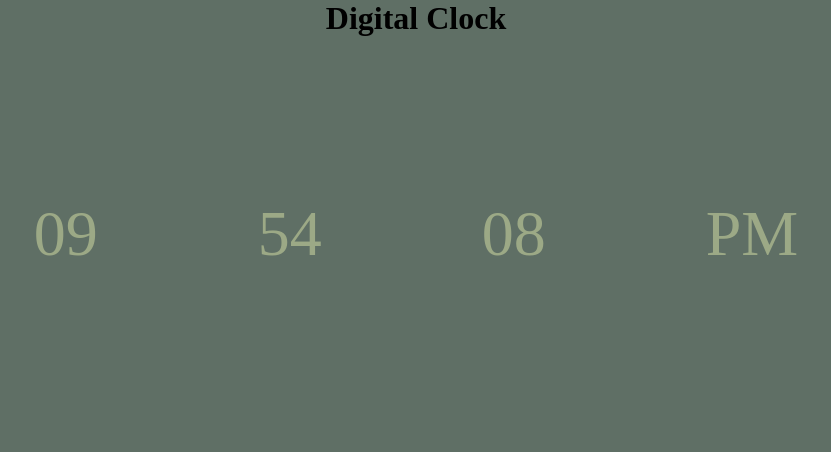
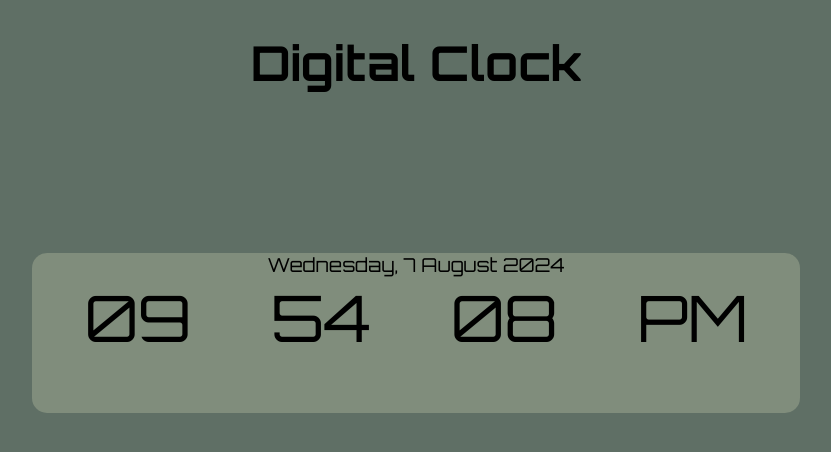
Before and after one commit to saroshkhann/Digital-Clock, a plain HTML site: page index.html in a window 1280 px wide. Shown: the whole page, without its empty margins (224-1055 px from the left). Drawn offline with Linux system fonts and the light colour scheme.

Commit message:
Modifications

```diff
--- a/index.html
+++ b/index.html
@@ -6,15 +6,23 @@
   <meta name="viewport" content="width=device-width, initial-scale=1.0">
   <title>Document</title>
   <link rel="stylesheet" href="style.css">
+  <link rel="preconnect" href="https://fonts.googleapis.com">
+  <link rel="preconnect" href="https://fonts.gstatic.com" crossorigin>
+  <link href="https://fonts.googleapis.com/css2?family=Orbitron:wght@400..900&family=Press+Start+2P&display=swap"
+    rel="stylesheet">
 </head>
 
 <body>
   <h1 class="heading">Digital Clock</h1>
   <div class="time">
-    <p class="hour">00</p>
-    <p class="min">00</p>
-    <p class="sec">00</p>
-    <p class="pm"></p>
+    <p class="date">2024</p>
+    <div class="timer">
+      <p class="hour">00</p>
+      <p class="min">00</p>
+      <p class="sec">00</p>
+      <p class="pm"></p>
+    </div>
+
   </div>
 
   <script src="script.js"></script>
--- a/script.js
+++ b/script.js
@@ -3,6 +3,17 @@ const hourr = document.querySelector(".hour");
 const minn = document.querySelector(".min");
 const secc = document.querySelector(".sec");
 const pm = document.querySelector(".pm");
+const date = document.querySelector(".date");
+
+const day = new Date();
+const options = {
+  day: "numeric",
+  month: "long",
+  weekday: "long",
+  year: "numeric",
+};
+
+date.textContent = new Intl.DateTimeFormat("en-PK", options).format(day);
 
 const timer = setInterval(function () {
   const date = new Date();
@@ -11,7 +22,9 @@ const timer = setInterval(function () {
   const sec = date.getSeconds();
 
   hour = hour % 12 || 12; // Converts '0' to '12'
+
   const ampm = hour <= 12 ? "PM" : "AM";
+
   hourr.textContent = String(hour).padStart(2, 0);
   minn.textContent = String(min).padStart(2, 0);
   secc.textContent = String(sec).padStart(2, 0);
--- a/style.css
+++ b/style.css
@@ -5,17 +5,34 @@
 
 body {
   background-color: #5f6f65;
+  font-family: "Orbitron", sans-serif;
 }
 
 .heading {
+  margin-top: 2rem;
+  font-size: 3rem;
   text-align: center;
+  margin-bottom: 10rem;
+}
+
+.timer {
+  display: flex;
+  gap: 5rem;
+  justify-content: center;
+  align-items: center;
+}
+
+.date {
+  text-align: center;
+  font-size: 1.2rem;
 }
 
 .time {
-  display: flex;
-  gap: 10rem;
-  justify-content: center;
-  margin-top: 10rem;
+  margin: 0 auto;
   font-size: 4rem;
-  color: #9ca986;
+  color: black;
+  background-color: #808d7c;
+  height: 10rem;
+  width: 60%;
+  border-radius: 15px;
 }
```
